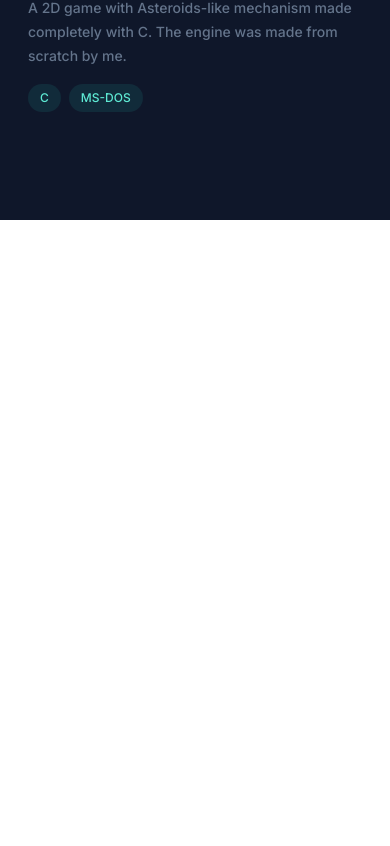
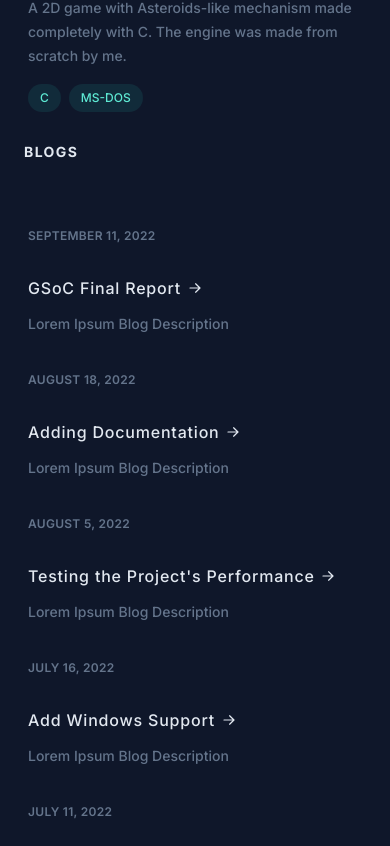
Before and after one commit to PrayasJ/personal-website, a Next.js app: page / in a window 390 px wide. Shown: the part 6558-7404 px from the top of the page. Before the commit the page ends 6778 px from the top, so only its background shows below. Built offline with nearby package versions, Linux system fonts and the light colour scheme.

Commit message:
added blog section

```diff
--- a/data.config.tsx
+++ b/data.config.tsx
@@ -368,7 +368,7 @@ export const BlogData: BlogInterface[] = [
     {
         title: 'GSoC Final Report',
         filePath: './blogs/GSoC Final Report.md',
-        date: 'August September 11, 2022'
+        date: 'September 11, 2022'
     }
 ]
 
@@ -406,3 +406,20 @@ function compareProjects(a: ProjectInterface, b: ProjectInterface): number {
 export function sortProjectData(data: ProjectInterface[]): ProjectInterface[] {
     return data.slice().sort(compareProjects);
 }
+
+function compareBlogsDescending(blog1: BlogInterface, blog2: BlogInterface): number {
+    const date1 = new Date(blog1.date);
+    const date2 = new Date(blog2.date);
+
+    if (date1 > date2) {
+        return -1;
+    } else if (date1 < date2) {
+        return 1;
+    }
+
+    return 0;
+}
+
+export function sortBlogs(data: BlogInterface[]): BlogInterface[] {
+    return data.slice().sort(compareBlogsDescending);
+}
--- a/src/app/components/human/base/base.module.scss
+++ b/src/app/components/human/base/base.module.scss
@@ -34,7 +34,7 @@
         width: 750px;
         height: 750px;
         border-radius: 100%;
-        background-image: radial-gradient(circle at 50%, #1c2f5c, #0f172a 50%);
+        background-image: radial-gradient(circle at 50%, #1c2f5c, #0f172a 70%);
         position: absolute;
         transform: translate(-50%, -50%);
         z-index: 0;
@@ -775,7 +775,138 @@
         }
 
         .blog_section {
+            display: flex;
+            flex-direction: column;
+            width: 100%;
 
+            .blog {
+
+                display: flex;
+                flex-direction: row;
+                gap: 48px;
+                cursor: pointer;
+                padding: 1.5rem;
+
+                @media (max-width: 768px) {  // Media query for tablets and smaller devices
+                    gap: 24px;
+                    padding: 0.75rem;
+                }
+
+                @media (max-width: 480px) {  // Media query for mobile devices
+                    flex-direction: column;
+                }
+
+                &:hover {
+                    transition-property: all;
+                    transition-timing-function: cubic-bezier(.4,0,.2,1);
+                    animation-duration: 0.15s;
+                    animation-fill-mode: forwards;
+                    animation-name: experience-hover;
+                    border-radius: 0.375rem;
+
+                    @keyframes experience-hover {
+
+                        100% {
+                            background: rgba(234, 239, 247, 0.1);
+                            box-shadow: rgba(255, 255, 255, 0.24) 0px -1px 4px;
+                        }
+                    }
+
+                    .blog_detail {
+
+                        .title_blog {
+                            transition-property: all;
+                            transition-timing-function: cubic-bezier(.4,0,.2,1);
+                            animation-duration: 0.15s;
+                            animation-fill-mode: forwards;
+                            animation-name: title-hover;
+
+                            @keyframes title-hover {
+
+                                100% {
+                                    color: rgb(94, 234, 212);
+                                }
+                            }
+
+                            .blog_image {
+                                transition-property: all;
+                                transition-timing-function: cubic-bezier(.4,0,.2,1);
+                                animation-duration: 0.15s;
+                                animation-fill-mode: forwards;
+                                animation-name: title-image-hover;
+
+                                @keyframes title-image-hover {
+
+                                    100% {
+                                        right: -1.5rem;
+                                    }
+                                }
+                            }
+                        }
+                    }
+                }
+
+                .timeline {
+                    color: rgb(100, 116, 139);
+                    letter-spacing: .025em;
+                    text-transform: uppercase;
+                    font-weight: 600;
+                    font-size: .75rem;
+                    line-height: 1rem;
+                    margin-top: 0.25rem;
+                    margin-bottom: 0.5rem;
+                    width: 13rem;
+
+                    @media (max-width: 768px) {  // Media query for tablets and smaller devices
+                        width: 4rem;
+                    }
+
+                    @media (max-width: 480px) {  // Media query for mobile devices
+                        width: 100%;
+                    }
+                }
+
+                .blog_detail {
+
+                    display: flex;
+                    flex-direction: column;
+                    width: 100%;
+
+                    .title_blog {
+
+                        display: flex;
+                        flex-direction: row;
+                        align-items: center;
+                        gap: 0.25rem;
+
+                        color: rgb(226, 232, 240);
+                        letter-spacing: .05em;
+                        font-weight: 500;
+                        font-size: 1rem;
+                        line-height: 1rem;
+                        margin-top: 0.25rem;
+                        margin-bottom: 0.5rem;
+                        position: relative;
+                        width: fit-content;
+
+                        .blog_image {
+                            width: 1rem;
+                            height: 1rem;
+                            position: absolute;
+                            right: -1.35rem;
+                        }
+                    }
+
+                    .description_blog {
+                        color: rgb(100, 116, 139);
+                        font-weight: 500;
+                        font-size: 0.875rem;
+                        line-height: 1.5rem;
+                        margin-top: 0.5rem;
+                        margin-bottom: 0.5rem;
+                    }
+                }
+            }
         }
     }
 }
--- a/src/app/components/human/base/base.tsx
+++ b/src/app/components/human/base/base.tsx
@@ -1,20 +1,21 @@
 "use client";
 import Image from "next/image";
-import Link from 'next/link'
 import styles from "./base.module.scss";
 
 import {
   AboutData,
+  BlogData,
   ExperienceInterface,
   Months,
   ProjectData,
   experienceData,
   socialData,
+  sortBlogs,
   sortExperienceData,
   sortProjectData,
 } from "../../../../../data.config.tsx";
 
-import useMousePosition from "../../../../../utils/useMousePosition.js"
+import useMousePosition from "../../../../../utils/useMousePosition.js";
 
 import { RefObject, useEffect, useRef, useState } from "react";
 
@@ -45,7 +46,8 @@ export default function Base() {
     },
   };
 
-  const observationContainerRef: RefObject<HTMLDivElement> = useRef<HTMLDivElement>(null);
+  const observationContainerRef: RefObject<HTMLDivElement> =
+    useRef<HTMLDivElement>(null);
 
   const scrollTo = (ref: RefObject<HTMLDivElement>) => {
     if (ref.current) {
@@ -66,7 +68,7 @@ export default function Base() {
   };
 
   const [activeSection, setActiveSection] = useState<string | null>(null); // State to track the active section
-  const mousePosition = useMousePosition({includeTouch: true});
+  const mousePosition = useMousePosition({ includeTouch: true });
 
   useEffect(() => {
     const handleScroll = () => {
@@ -82,7 +84,9 @@ export default function Base() {
         return null;
       });
 
-      const visibleSections = sectionOffsets.filter((offset) => offset && offset.top <= 96);
+      const visibleSections = sectionOffsets.filter(
+        (offset) => offset && offset.top <= 96
+      );
       if (visibleSections.length > 0) {
         const activeSectionId = visibleSections[visibleSections.length - 1]?.id;
         setActiveSection(activeSectionId || null);
@@ -101,7 +105,10 @@ export default function Base() {
     <div className={styles.human_container}>
       <div
         className={styles.cursor_follower}
-        style={{left: `${mousePosition.x || 0}px`, top: `${mousePosition.y || 0}px`}}
+        style={{
+          left: `${mousePosition.x || 0}px`,
+          top: `${mousePosition.y || 0}px`,
+        }}
       ></div>
       <div className={styles.about_section}>
         <div className={styles.profile_detail}>
@@ -174,10 +181,11 @@ export default function Base() {
               key={index}
               className={styles.experience}
               onClick={() => {
-                if(experience.url) {
+                if (experience.url) {
                   window.open(experience.url, "_blank");
                 }
-              }}>
+              }}
+            >
               <div className={styles.timeline}>
                 {getTimelineString(experience)}
               </div>
@@ -204,7 +212,12 @@ export default function Base() {
                 </div>
                 <div className={styles.link_container}>
                   {experience.links?.map((link, index) => (
-                    <a key={index} className={styles.link} href={link.url} target="_blank">
+                    <a
+                      key={index}
+                      className={styles.link}
+                      href={link.url}
+                      target="_blank"
+                    >
                       <svg
                         xmlns="http://www.w3.org/2000/svg"
                         viewBox="0 0 20 20"
@@ -229,11 +242,12 @@ export default function Base() {
               </div>
             </div>
           ))}
-          {AboutData.resume &&
+          {AboutData.resume && (
             <a
               className={styles.resume_link}
               href={AboutData.resume}
-              target="_blank">
+              target="_blank"
+            >
               View Full Résumé
               <svg
                 xmlns="http://www.w3.org/2000/svg"
@@ -242,10 +256,14 @@ export default function Base() {
                 className={styles.resume_image}
                 aria-hidden="true"
               >
-                    <path fill-rule="evenodd" d="M3 10a.75.75 0 01.75-.75h10.638L10.23 5.29a.75.75 0 111.04-1.08l5.5 5.25a.75.75 0 010 1.08l-5.5 5.25a.75.75 0 11-1.04-1.08l4.158-3.96H3.75A.75.75 0 013 10z" clip-rule="evenodd"></path>
+                <path
+                  fill-rule="evenodd"
+                  d="M3 10a.75.75 0 01.75-.75h10.638L10.23 5.29a.75.75 0 111.04-1.08l5.5 5.25a.75.75 0 010 1.08l-5.5 5.25a.75.75 0 11-1.04-1.08l4.158-3.96H3.75A.75.75 0 013 10z"
+                  clip-rule="evenodd"
+                ></path>
               </svg>
             </a>
-          }
+          )}
         </div>
         <div className={styles.section_title}>Projects</div>
         <div
@@ -255,9 +273,7 @@ export default function Base() {
         >
           {sortProjectData(ProjectData).map((project, index) => (
             <div key={index} className={styles.project}>
-              <div className={styles.timeline}>
-                {project.year}
-              </div>
+              <div className={styles.timeline}>{project.year}</div>
               <div className={styles.project_detail}>
                 <div className={styles.title_proj}>
                   {project.title}
@@ -280,7 +296,12 @@ export default function Base() {
                 </div>
                 <div className={styles.link_container}>
                   {project.links?.map((link, index) => (
-                    <a key={index} className={styles.link} href={link.url} target="_blank">
+                    <a
+                      key={index}
+                      className={styles.link}
+                      href={link.url}
+                      target="_blank"
+                    >
                       <svg
                         xmlns="http://www.w3.org/2000/svg"
                         viewBox="0 0 20 20"
@@ -306,6 +327,39 @@ export default function Base() {
             </div>
           ))}
         </div>
+        <div className={styles.section_title}>Blogs</div>
+        <div
+          className={styles.blog_section}
+          ref={section_list.blogs.sectionRef}
+          id="blogs"
+        >
+          {sortBlogs(BlogData).map((blog, index) => (
+            <div key={index} className={styles.blog}>
+              <div className={styles.timeline}>{blog.date}</div>
+              <div className={styles.blog_detail}>
+                <div className={styles.title_blog}>
+                  {blog.title}
+                  <svg
+                    xmlns="http://www.w3.org/2000/svg"
+                    viewBox="0 0 20 20"
+                    fill="currentColor"
+                    className={styles.blog_image}
+                    aria-hidden="true"
+                  >
+                    <path
+                      fill-rule="evenodd"
+                      d="M3 10a.75.75 0 01.75-.75h10.638L10.23 5.29a.75.75 0 111.04-1.08l5.5 5.25a.75.75 0 010 1.08l-5.5 5.25a.75.75 0 11-1.04-1.08l4.158-3.96H3.75A.75.75 0 013 10z"
+                      clip-rule="evenodd"
+                    ></path>
+                  </svg>
+                </div>
+                <div className={styles.description_blog}>
+                  Lorem Ipsum Blog Description
+                </div>
+              </div>
+            </div>
+          ))}
+        </div>
       </div>
     </div>
   );
```
Lines whose indentation alone changed are shown as unchanged.
